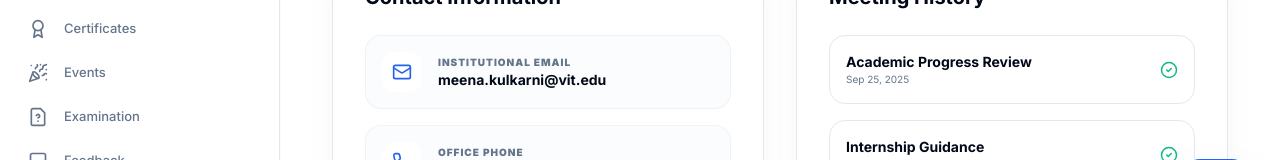
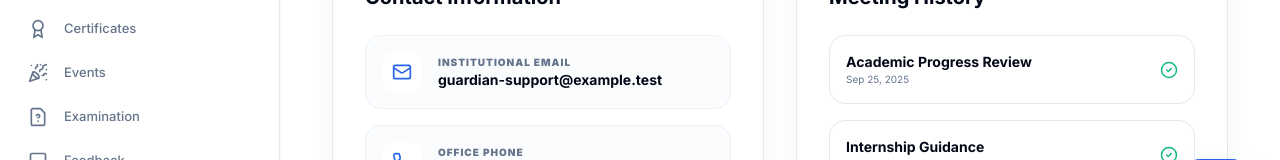
Before and after one commit to omghotekar01-dotcom/VIT_PORTAL, a Next.js app in the folder frontend/: page /student/guardian in a window 1280 px wide. Shown: the part 545-705 px from the top of the page. Built offline with nearby package versions, Linux system fonts and the light colour scheme.

Commit message:
docs: use example contact addresses in student demo pages

```diff
--- a/frontend/src/app/student/guardian/page.tsx
+++ b/frontend/src/app/student/guardian/page.tsx
@@ -61,7 +61,7 @@
               </div>
               <div>
                 <p className="text-[10px] uppercase font-black text-muted-foreground tracking-widest">Institutional Email</p>
-                <p className="text-sm font-bold text-foreground">meena.kulkarni@vit.edu</p>
+                <p className="text-sm font-bold text-foreground">guardian-support@example.test</p>
               </div>
             </div>
             <div className="flex items-center gap-4 p-4 rounded-2xl bg-secondary/30 border border-border/50">
```
